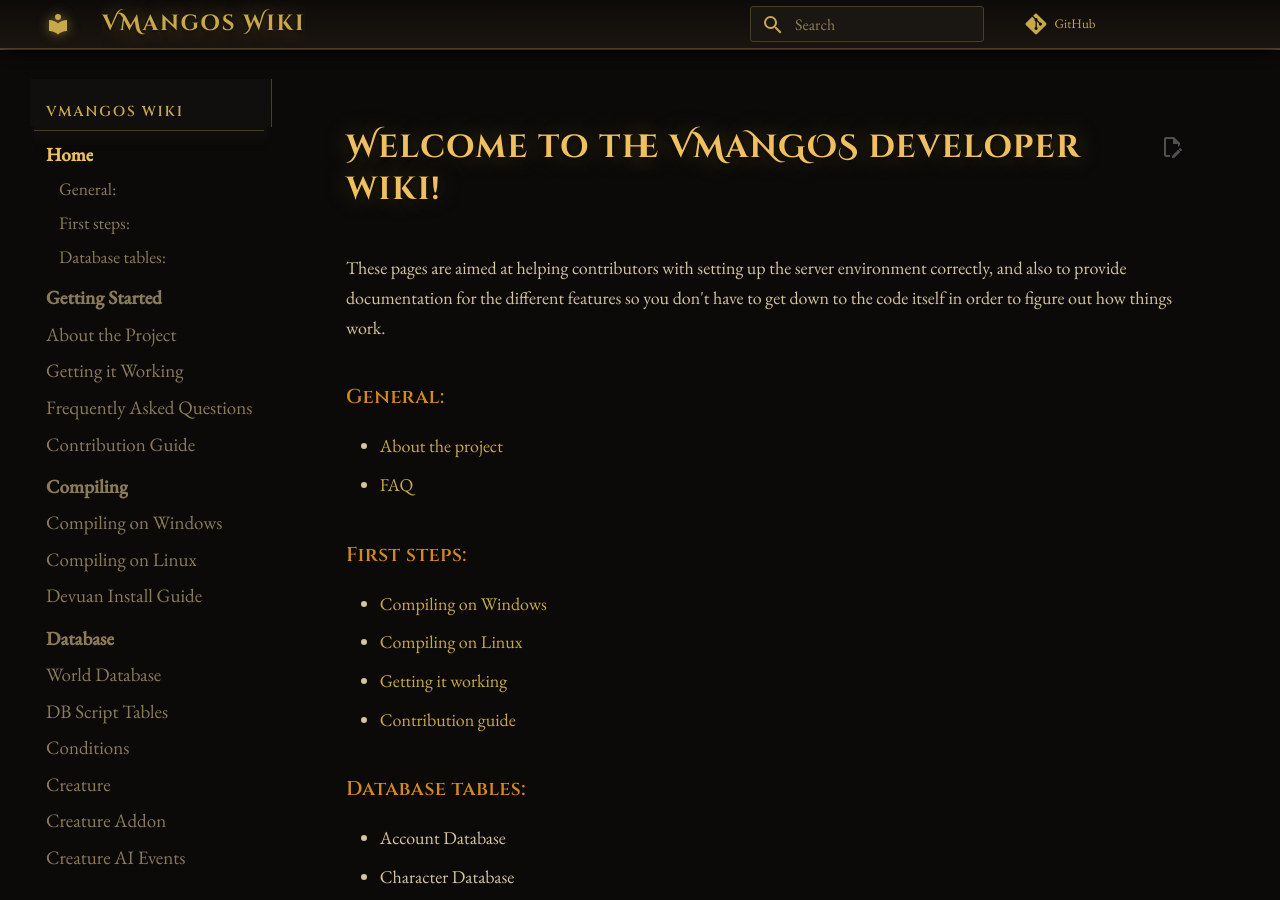
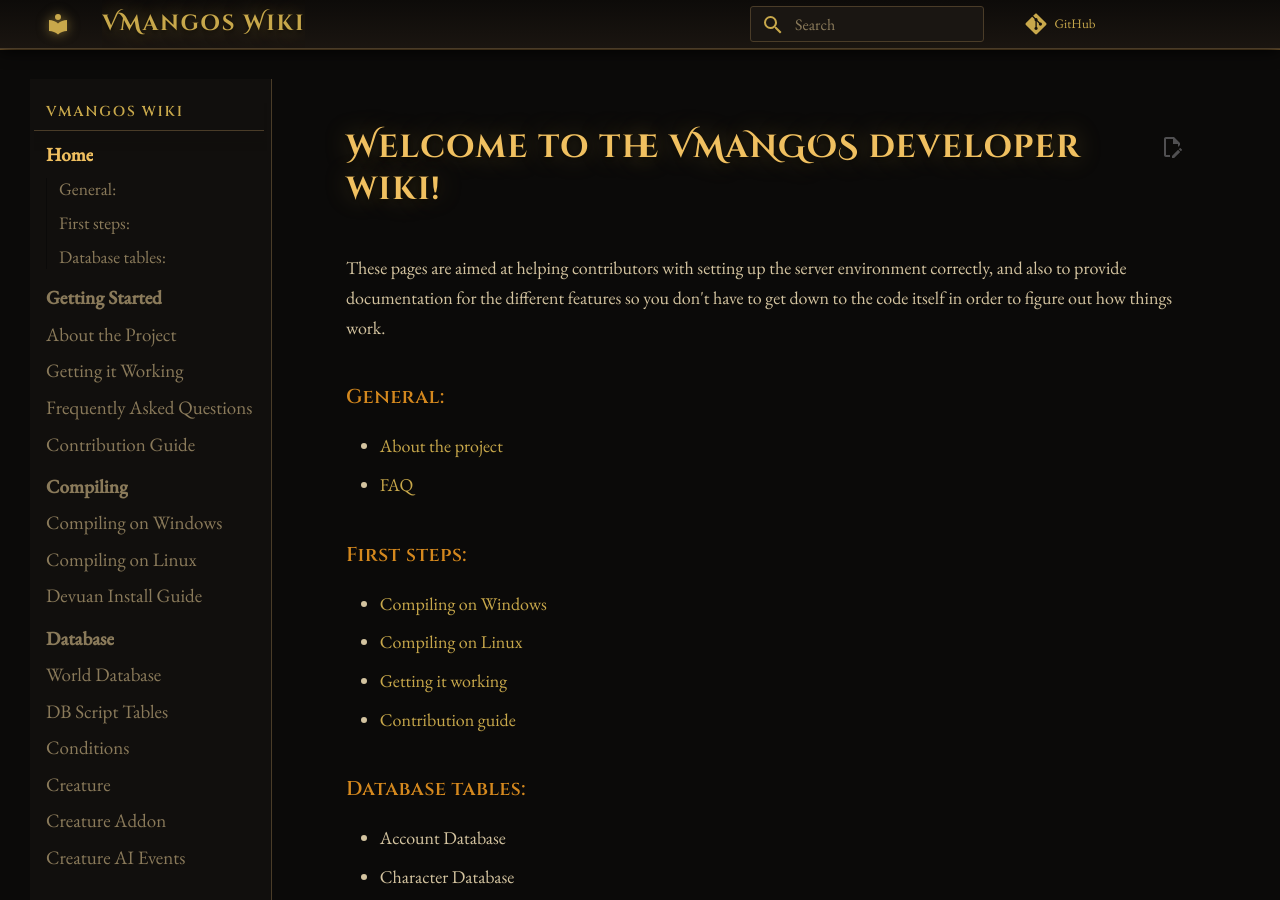
Before and after one commit to Daribon/Wikitest, an MkDocs documentation site: the page built from docs/Home.md, in a window 1280 px wide and 900 px high. Built offline with MkDocs 1.6.1 and Material for MkDocs 9.7.7, drawn with Linux system fonts in a browser that asks for light colours; comment, search, counter and statistics services are not loaded.

Commit message:
a bit more

```diff
--- a/docs/stylesheets/extra.css
+++ b/docs/stylesheets/extra.css
@@ -108,11 +108,22 @@ body {
 .md-sidebar {
     background: var(--wow-dark);
     border-right: 1px solid var(--wow-border);
+    /* Prevent scroll area from creeping under the header */
+    top: var(--md-header-height, 3.2rem) !important;
+    height: calc(100vh - var(--md-header-height, 3.2rem));
+    overflow: hidden;
 }
 
 .md-sidebar--secondary {
     border-right: none;
     border-left: 1px solid var(--wow-border);
+}
+
+.md-sidebar__scrollwrap {
+    /* Constrain scroll within the sidebar, not behind the header */
+    max-height: 100% !important;
+    overflow-y: auto;
+    overscroll-behavior: contain;
 }
 
 /* Nav section titles */
```
